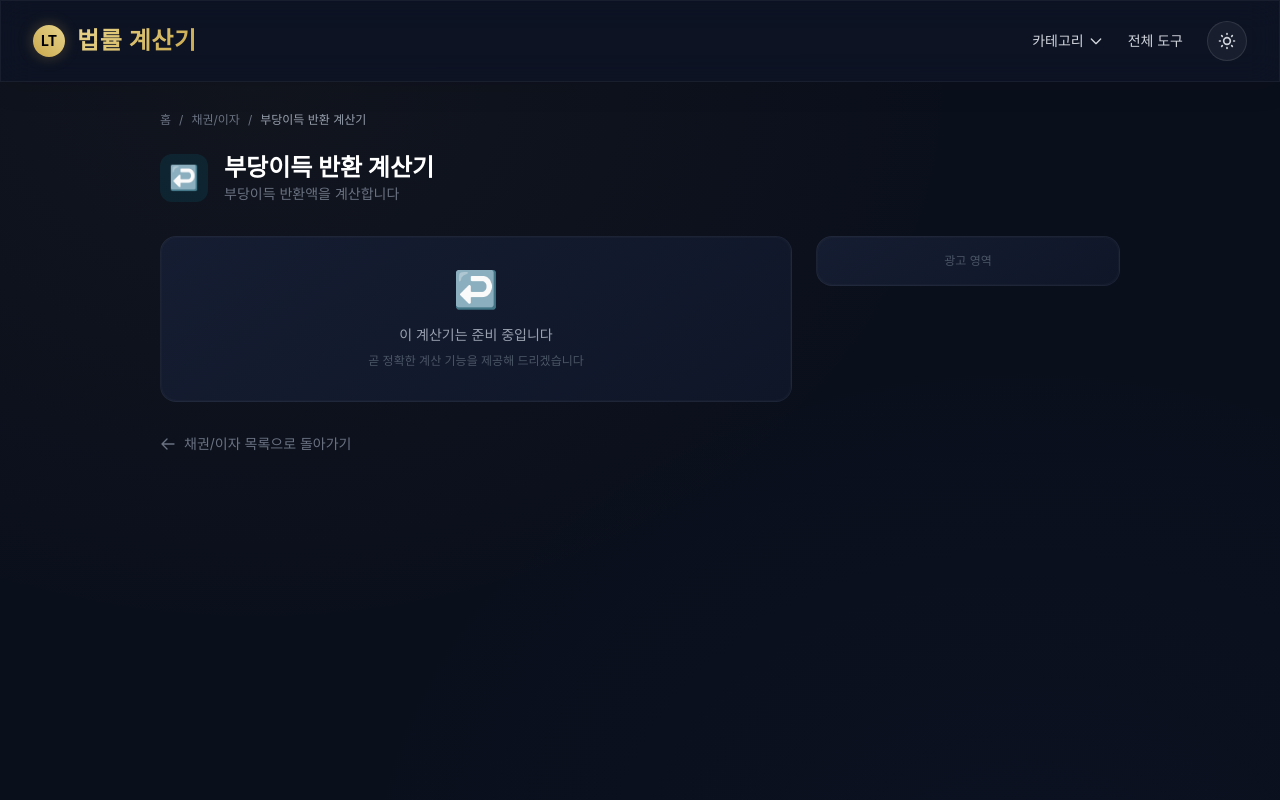
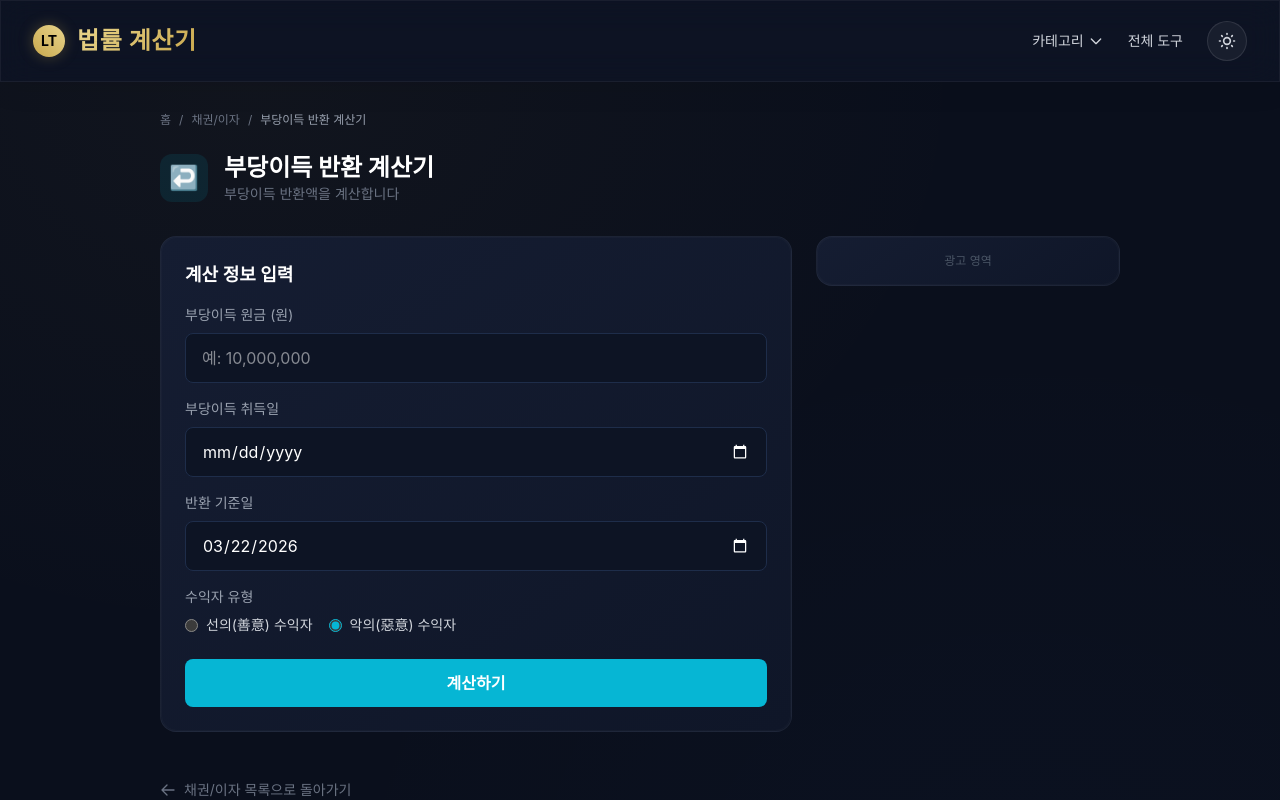
Before and after one commit to SublimerNJ/law-calc, a Next.js app: page /tools/debt/unjust-enrichment in a window 1280 px wide. Shown: the top 800 px of the page. Built offline with nearby package versions, Linux system fonts and the light colour scheme; a web font is replaced by a local one.

Commit message:
feat(08-02): add unjust enrichment return calculator
- Calculates principal + statutory interest (5% annual) for unjust enrichment
- Good faith vs bad faith beneficiary distinction with guidance text
- Date validation preventing acquired date after return date

```diff
--- /dev/null
+++ b/src/app/tools/debt/unjust-enrichment/page.tsx
@@ -0,0 +1,174 @@
+'use client';
+
+import { useState } from 'react';
+import CalculatorLayout from '@/components/ui/CalculatorLayout';
+import { TOOLS, CATEGORIES } from '@/lib/tools-data';
+
+const tool = TOOLS.find(t => t.id === 'unjust-enrichment')!;
+const category = CATEGORIES.find(c => c.id === 'debt')!;
+
+function calculateUnjustEnrichment(principal: number, acquiredDate: Date, returnDate: Date) {
+  const days = Math.floor((returnDate.getTime() - acquiredDate.getTime()) / (1000 * 60 * 60 * 24));
+  const interest = Math.floor(principal * 0.05 * (days / 365));
+  const total = principal + interest;
+  return { principal, interest, total, days };
+}
+
+function formatNumber(n: number): string {
+  return n.toLocaleString('ko-KR');
+}
+
+export default function UnjustEnrichmentPage() {
+  const [principal, setPrincipal] = useState('');
+  const [acquiredDate, setAcquiredDate] = useState('');
+  const [returnDate, setReturnDate] = useState(new Date().toISOString().split('T')[0]);
+  const [beneficiaryType, setBeneficiaryType] = useState<'good' | 'bad'>('bad');
+  const [result, setResult] = useState<ReturnType<typeof calculateUnjustEnrichment> | null>(null);
+  const [error, setError] = useState('');
+
+  const handlePrincipalChange = (e: React.ChangeEvent<HTMLInputElement>) => {
+    const raw = e.target.value.replace(/[^0-9]/g, '');
+    setPrincipal(raw);
+  };
+
+  const handleCalculate = () => {
+    setError('');
+    const p = parseInt(principal, 10);
+    if (!p || p <= 0 || !acquiredDate || !returnDate) return;
+
+    const acq = new Date(acquiredDate);
+    const ret = new Date(returnDate);
+
+    if (acq > ret) {
+      setError('취득일이 반환 기준일보다 늦을 수 없습니다.');
+      setResult(null);
+      return;
+    }
+
+    setResult(calculateUnjustEnrichment(p, acq, ret));
+  };
+
+  return (
+    <CalculatorLayout tool={tool} category={category}>
+      <div className="premium-card p-6 mb-4">
+        <h2 className="text-lg font-semibold text-white mb-4">계산 정보 입력</h2>
+
+        <div className="mb-4">
+          <label className="block text-sm text-gray-400 mb-2">부당이득 원금 (원)</label>
+          <input
+            type="text"
+            inputMode="numeric"
+            value={principal ? parseInt(principal).toLocaleString('ko-KR') : ''}
+            onChange={handlePrincipalChange}
+            placeholder="예: 10,000,000"
+            className="w-full bg-[#0d1424] border border-[#1e2d4a] rounded-lg px-4 py-3 text-white focus:border-[#06b6d4] focus:outline-none"
+          />
+          {principal && (
+            <p className="text-xs text-gray-500 mt-1">
+              {parseInt(principal).toLocaleString('ko-KR')}원
+            </p>
+          )}
+        </div>
+
+        <div className="mb-4">
+          <label className="block text-sm text-gray-400 mb-2">부당이득 취득일</label>
+          <input
+            type="date"
+            value={acquiredDate}
+            onChange={e => setAcquiredDate(e.target.value)}
+            className="w-full bg-[#0d1424] border border-[#1e2d4a] rounded-lg px-4 py-3 text-white focus:border-[#06b6d4] focus:outline-none"
+          />
+        </div>
+
+        <div className="mb-4">
+          <label className="block text-sm text-gray-400 mb-2">반환 기준일</label>
+          <input
+            type="date"
+            value={returnDate}
+            onChange={e => setReturnDate(e.target.value)}
+            className="w-full bg-[#0d1424] border border-[#1e2d4a] rounded-lg px-4 py-3 text-white focus:border-[#06b6d4] focus:outline-none"
+          />
+        </div>
+
+        <div className="mb-6">
+          <label className="block text-sm text-gray-400 mb-2">수익자 유형</label>
+          <div className="flex gap-4">
+            {[
+              { value: 'good' as const, label: '선의(善意) 수익자' },
+              { value: 'bad' as const, label: '악의(惡意) 수익자' },
+            ].map(opt => (
+              <label key={opt.value} className="flex items-center gap-2 cursor-pointer">
+                <input
+                  type="radio"
+                  name="beneficiaryType"
+                  checked={beneficiaryType === opt.value}
+                  onChange={() => setBeneficiaryType(opt.value)}
+                  className="accent-[#06b6d4]"
+                />
+                <span className="text-sm text-gray-300">{opt.label}</span>
+              </label>
+            ))}
+          </div>
+        </div>
+
+        <button
+          onClick={handleCalculate}
+          className="w-full py-3 rounded-lg font-semibold text-white transition-opacity hover:opacity-90"
+          style={{ backgroundColor: category.color }}
+        >
+          계산하기
+        </button>
+
+        {error && (
+          <p className="mt-3 text-sm text-red-400 font-semibold">{error}</p>
+        )}
+      </div>
+
+      {result !== null && (
+        <div className="premium-card p-6">
+          <h2 className="text-lg font-semibold text-white mb-4">계산 결과</h2>
+
+          <div className="mb-4">
+            <p className="text-sm text-gray-400 mb-1">부당이득 원금</p>
+            <p className="text-lg text-white">{formatNumber(result.principal)}원</p>
+          </div>
+
+          <div className="mb-4">
+            <p className="text-sm text-gray-400 mb-1">법정이자 (연 5%)</p>
+            <p className="text-lg text-white">{formatNumber(result.interest)}원</p>
+          </div>
+
+          <div className="mb-4">
+            <p className="text-sm text-gray-400 mb-1">반환 합계</p>
+            <p className="text-2xl font-bold" style={{ color: category.color }}>
+              {formatNumber(result.total)}원
+            </p>
+          </div>
+
+          <div className="mb-4">
+            <p className="text-sm text-gray-400 mb-1">기간</p>
+            <p className="text-lg text-white">{formatNumber(result.days)}일</p>
+          </div>
+
+          <div className="mb-4 p-3 rounded-lg" style={{ backgroundColor: beneficiaryType === 'good' ? '#06b6d41a' : '#ef44441a' }}>
+            {beneficiaryType === 'good' ? (
+              <p className="text-sm text-cyan-400">
+                선의 수익자는 현존이익 한도 내에서 반환하며, 이자 반환의무가 없을 수 있습니다.
+              </p>
+            ) : (
+              <p className="text-sm text-red-400 font-semibold">
+                악의 수익자는 받은 이익 전부 + 이자 + 손해를 반환해야 합니다.
+              </p>
+            )}
+          </div>
+
+          <div className="mt-4 pt-4 border-t border-[#1e2d4a]">
+            <p className="text-xs text-gray-500">
+              법적 근거: 민법 제741조(부당이득의 내용), 제748조(수익자의 반환범위)
+            </p>
+          </div>
+        </div>
+      )}
+    </CalculatorLayout>
+  );
+}
```
